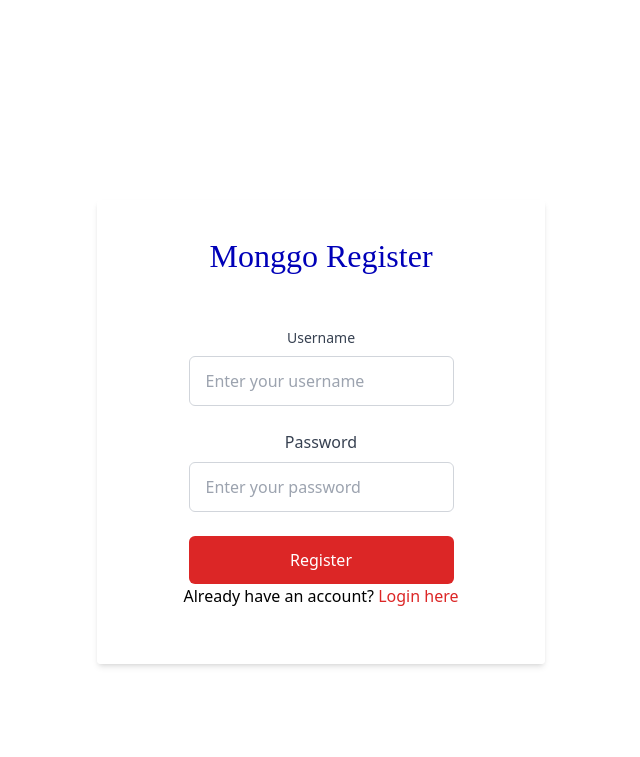
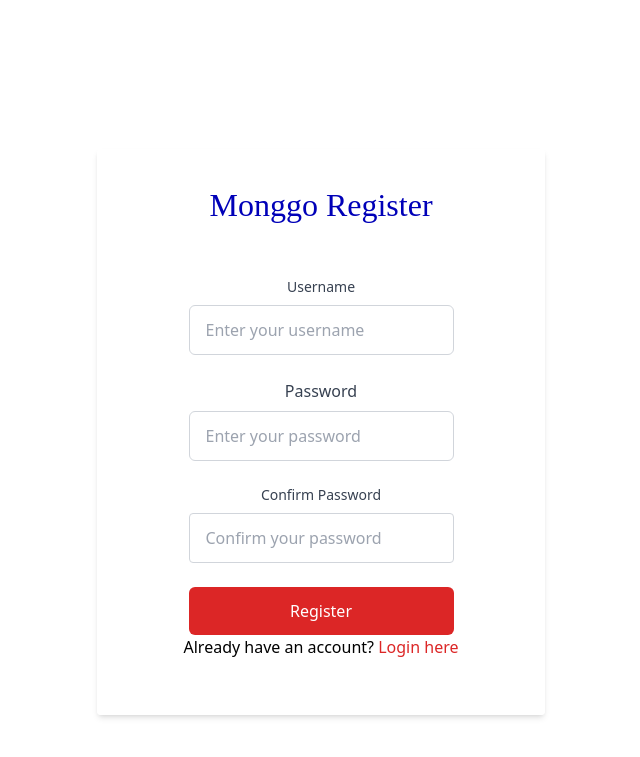
Before and after one commit to rdnsaurus/football-shop, a Django app: page /register/ in a window 1280 px wide. Shown: the top 757 px of the page, without its empty margins (319-959 px from the left). Run offline with Django 5.2, Linux system fonts and the light colour scheme; some libraries are stand-ins or nearby versions.

Commit message:
Memperbaiki register.html

```diff
--- a/main/templates/register.html
+++ b/main/templates/register.html
@@ -33,6 +33,16 @@
                   class="w-full px-4 py-3 border border-gray-300 rounded-md focus:outline-none focus:border-red-500 transition-colors"
                   placeholder="Enter your password">
                 </div>
+                <div>
+                  <label for="password2" class="block text-sm font-medium text-gray-700 mb-2">Confirm Password</label>
+                  <input
+                    id="password2"
+                    name="password2"
+                    type="password"
+                    required
+                    class="w-full px-4 py-3 border border-gray-300 rounded focus:outline-none focus:border-green-500 transition duration-200"
+                    placeholder="Confirm your password">
+                </div>
                 <button type="submit" class="w-full bg-red-600 text-white font-medium py-3 px-4 rounded-md hover:bg-red-700 transition-colors">Register</button>
             </form>
             <!-- Messages Display -->
@@ -59,4 +69,5 @@
          </div>
     </div>
 </div>
+{% include 'toast.html' %}
 {% endblock content %}
--- a/main/views.py
+++ b/main/views.py
@@ -82,7 +82,6 @@ def show_json_by_id(request, items_id):
 
 def register(request):
     form = UserCreationForm()
-
     if request.method == "POST":
         form = UserCreationForm(request.POST)
         if form.is_valid():
@@ -90,7 +89,10 @@ def register(request):
             messages.success(request, 'Your account has been successfully created!')
             return redirect('main:login')
         else :
-            messages.error(request, 'Ayaaya, kayana kamu bikinnya ga bener de...')
+            for field, errors in form.errors.items():
+                for error in errors:
+                    messages.error(request, error)
+                    break
     else:
         form = AuthenticationForm(request)
     context = {'form':form}
--- /dev/null
+++ b/static/js/toast.js
@@ -0,0 +1,37 @@
+function showToast(title, message, type = 'normal', duration = 3000) {
+    const toastComponent = document.getElementById('toast-component');
+    const toastTitle = document.getElementById('toast-title');
+    const toastMessage = document.getElementById('toast-message');
+
+    if (!toastComponent) return;
+
+    // Remove all type classes first
+    toastComponent.classList.remove(
+        'bg-red-50', 'border-red-500', 'text-red-600',
+        'bg-green-50', 'border-green-500', 'text-green-600',
+        'bg-white', 'border-gray-300', 'text-gray-800'
+    );
+
+    // Set type styles and icon
+    if (type === 'success') {
+        toastComponent.classList.add('bg-green-50', 'border-green-500', 'text-green-600');
+        toastComponent.style.border = '1px solid #22c55e';
+    } else if (type === 'error') {
+        toastComponent.classList.add('bg-red-50', 'border-red-500', 'text-red-600');
+        toastComponent.style.border = '1px solid #ef4444';
+    } else {
+        toastComponent.classList.add('bg-white', 'border-gray-300', 'text-gray-800');
+        toastComponent.style.border = '1px solid #d1d5db';
+    }
+
+    toastTitle.textContent = title;
+    toastMessage.textContent = message;
+
+    toastComponent.classList.remove('opacity-0', 'translate-y-64');
+    toastComponent.classList.add('opacity-100', 'translate-y-0');
+
+    setTimeout(() => {
+        toastComponent.classList.remove('opacity-100', 'translate-y-0');
+        toastComponent.classList.add('opacity-0', 'translate-y-64');
+    }, duration);
+}
--- /dev/null
+++ b/templates/toast.html
@@ -0,0 +1,16 @@
+{% load static %}
+<div
+    class="fixed bottom-8 right-8 p-4 px-8 rounded-xl shadow-xl z-50 opacity-0 transition-all duration-300 translate-y-64 flex items-center gap-4"
+    id="toast-component"
+>
+    <span id="toast-icon" class="text-2xl"></span>
+    <div>
+        <h3 class="font-bold" id="toast-title">
+            This is a Sample Title
+        </h3>
+        <p class="text-gray-700 text-sm line-clamp-3" id="toast-message">
+            This is a Sample Message
+        </p>
+    </div>
+</div>
+<script src="{% static 'js/toast.js' %}"></script>
```
Also changed, not shown: db.sqlite3.
